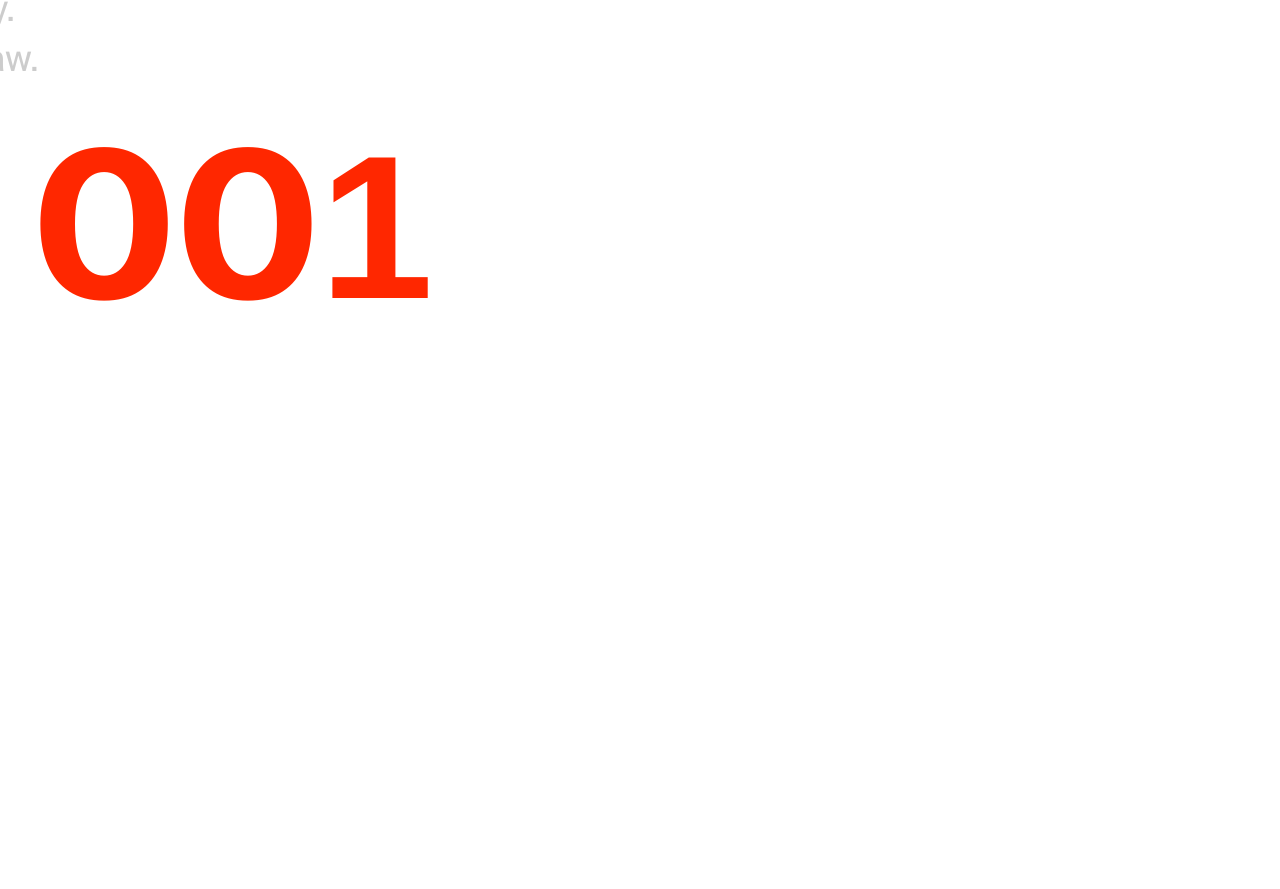
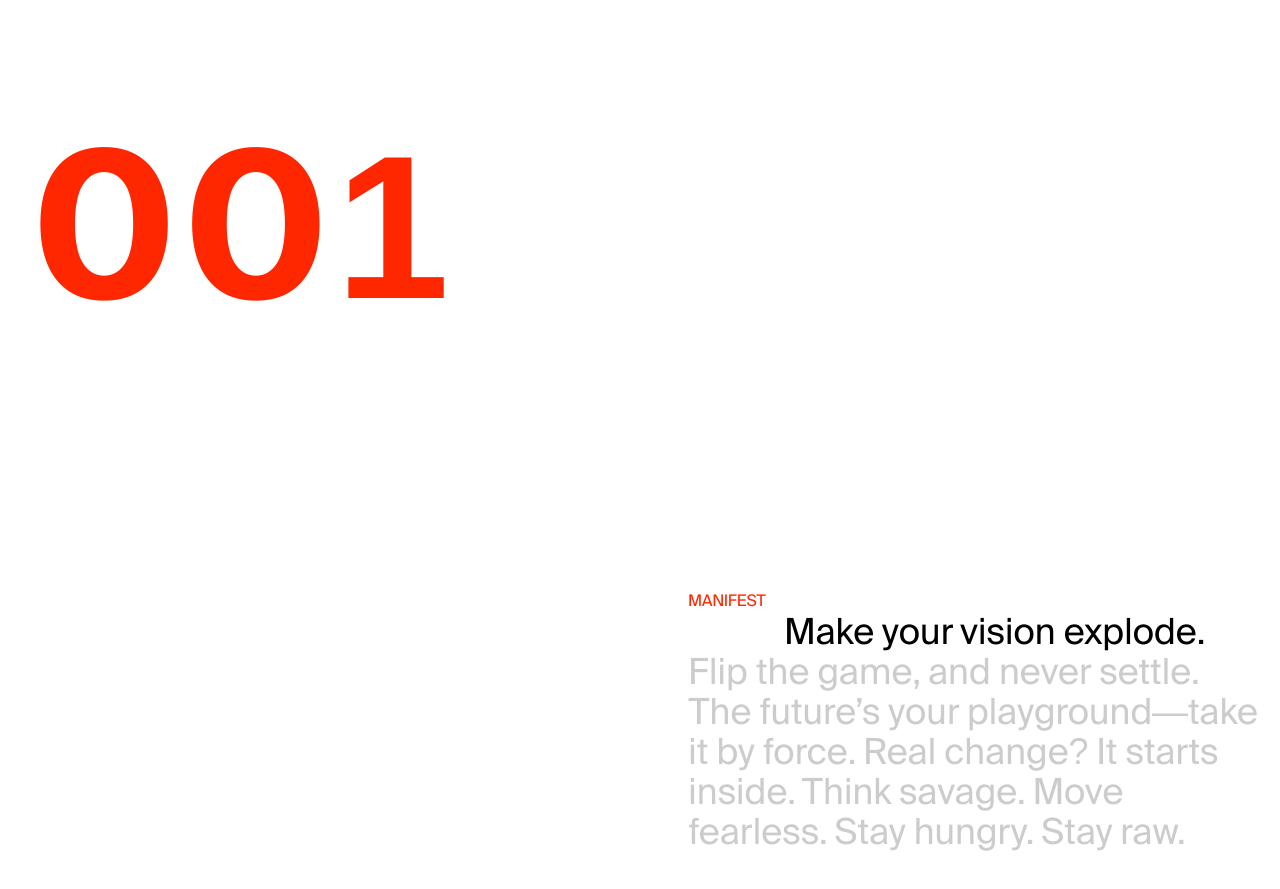
Before and after one commit to leandesigngmbh/panzel-family-office-2, a Next.js app: page / in a window 1280 px wide. Shown: the part 1275-2164 px from the top of the page. Built offline with nearby package versions, Linux system fonts and the light colour scheme.

Commit message:
modified manifest

```diff
--- a/src/components/molecules/Manifest.tsx
+++ b/src/components/molecules/Manifest.tsx
@@ -18,13 +18,40 @@ if (typeof window !== "undefined") {
   gsap.registerPlugin(ScrollTrigger);
 }
 
+const digits = Array.from({ length: 10 }, (_, i) => i);
+
 const Manifest = () => {
   const container = useRef(null);
-  const numberRef = useRef<HTMLSpanElement>(null);
+  const digitRefs = useRef<Array<HTMLDivElement | null>>([]);
   const [activeIndex, setActiveIndex] = useState(0);
-  const currentIndex = useRef(0); // avoid infinite updates
+  const currentIndex = useRef(0);
+
+  const setDigitRef = (index: number) => (el: HTMLDivElement | null) => {
+    digitRefs.current[index] = el;
+  };
 
   useEffect(() => {
+    function animateToIndex(index: number) {
+      if (currentIndex.current === index) return;
+      currentIndex.current = index;
+      setActiveIndex(index);
+
+      const padded = (index + 1).toString().padStart(3, "0").split("");
+
+      padded.forEach((digit, i) => {
+        const container = digitRefs.current[i];
+        if (!container) return;
+
+        const digitHeight = container.clientHeight / 10;
+
+        gsap.to(container, {
+          y: -parseInt(digit) * digitHeight,
+          duration: 0.6,
+          ease: "power2.out",
+        });
+      });
+    }
+
     const triggers = gsap.utils.toArray<HTMLElement>(".index-trigger");
 
     triggers.forEach((trigger, index) => {
@@ -53,25 +80,6 @@ const Manifest = () => {
       scrub: true,
     });
 
-    function animateToIndex(index: number) {
-      if (currentIndex.current === index) return;
-      currentIndex.current = index;
-      setActiveIndex(index);
-
-      const obj = { val: currentIndex.current + 1 };
-      gsap.to(obj, {
-        val: index + 1,
-        duration: 0.5,
-        ease: "power2.out",
-        roundProps: "val",
-        onUpdate: () => {
-          if (numberRef.current) {
-            numberRef.current.innerText = obj.val.toString().padStart(3, "0");
-          }
-        },
-      });
-    }
-
     return () => {
       ScrollTrigger.getAll().forEach((t) => t.kill());
     };
@@ -85,32 +93,39 @@ const Manifest = () => {
     >
       {/* LEFT PINNED INDEX */}
       <div className="large-number-container w-1/2 flex justify-start items-start h-screen px-8 py-16">
-        <span
-          ref={numberRef}
-          className="text-[16vw] text-red leading-none font-bold transition duration-300"
-        >
-          001
-        </span>
+        <div className="flex space-x-2 text-[16vw] font-bold text-red leading-none">
+          {[0, 1, 2].map((i) => (
+            <div key={i} className="overflow-hidden h-[1em]">
+              <div ref={setDigitRef(i)} className="flex flex-col">
+                {digits.map((d) => (
+                  <div key={d}>{d}</div>
+                ))}
+              </div>
+            </div>
+          ))}
+        </div>
       </div>
 
       {/* Invisible triggers for scroll tracking */}
       <div className="w-0">
+        <div className="h-[50vh]"></div>
         {manifestItems.map((_, i) => (
           <div
             key={i}
-            className="index-trigger h-[100vh] w-full pointer-events-none"
+            className="index-trigger h-[50vh] w-full pointer-events-none"
           />
         ))}
+        <div className="h-[50vh]"></div>
       </div>
 
       {/* RIGHT PINNED MANIFEST TEXTS */}
       <div className="manifest-right w-1/2 h-screen flex justify-end items-end p-4">
         <div>
-          <h2 className="whitespace-nowrap uppercase text-base text-red mb-4">
+          <h2 className="whitespace-nowrap uppercase text-base text-red">
             Manifest
           </h2>
 
-          <p className="max-w-xl text-pretty indent-24 leading-snug">
+          <p className="max-w-xl text-pretty indent-24">
             {manifestItems.map((item, i) => (
               <span
                 key={i}
--- a/src/components/organisms/Nav.tsx
+++ b/src/components/organisms/Nav.tsx
@@ -12,7 +12,7 @@ const subNavItems = [
   { title: "Manifest", href: "/#manifest" },
   { title: "KPI's", href: "/#kpis" },
   { title: "Services", href: "/#services" },
-  { title: "Contact", href: "/contact" },
+  { title: "Contact", href: "/#contact" },
 ];
 
 const Nav = () => {
```
